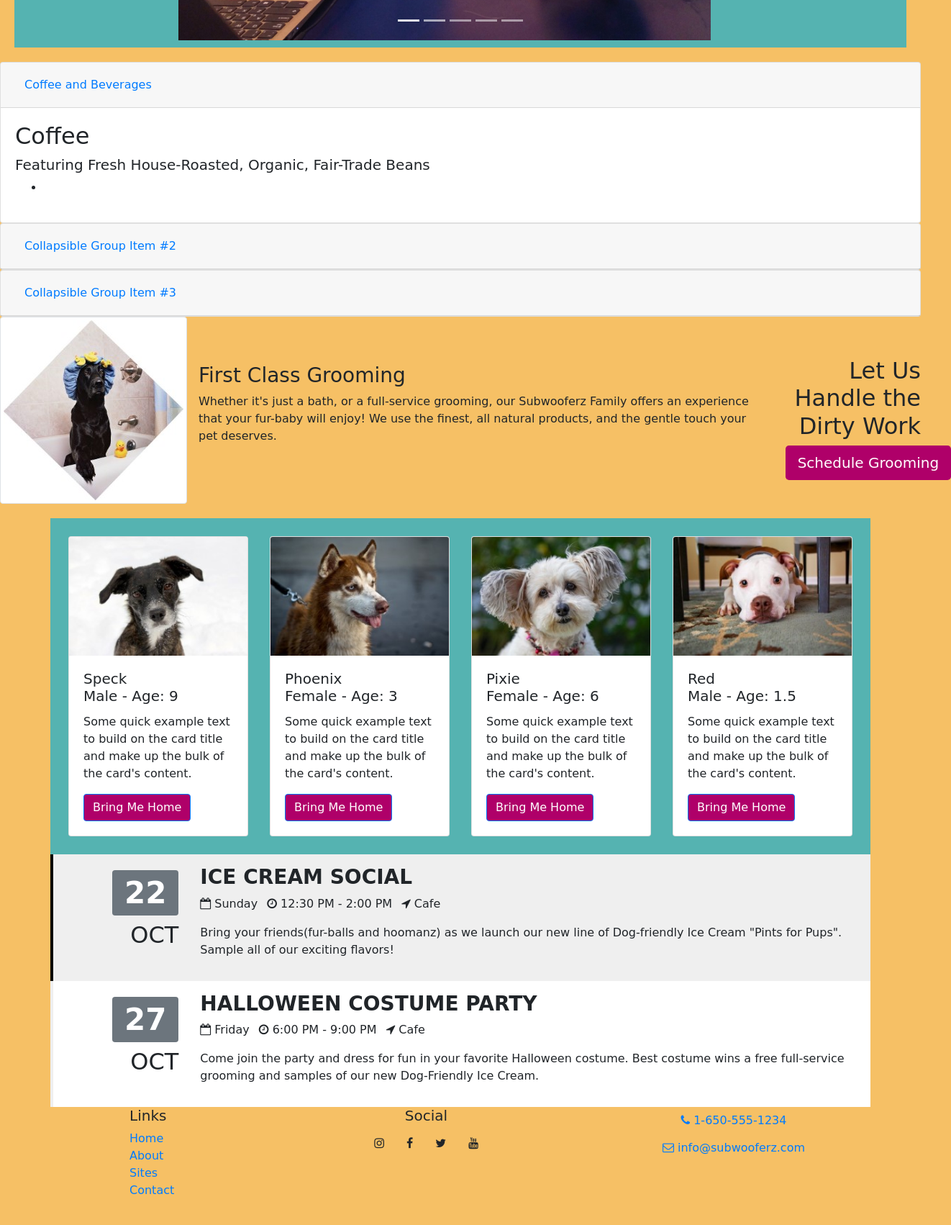
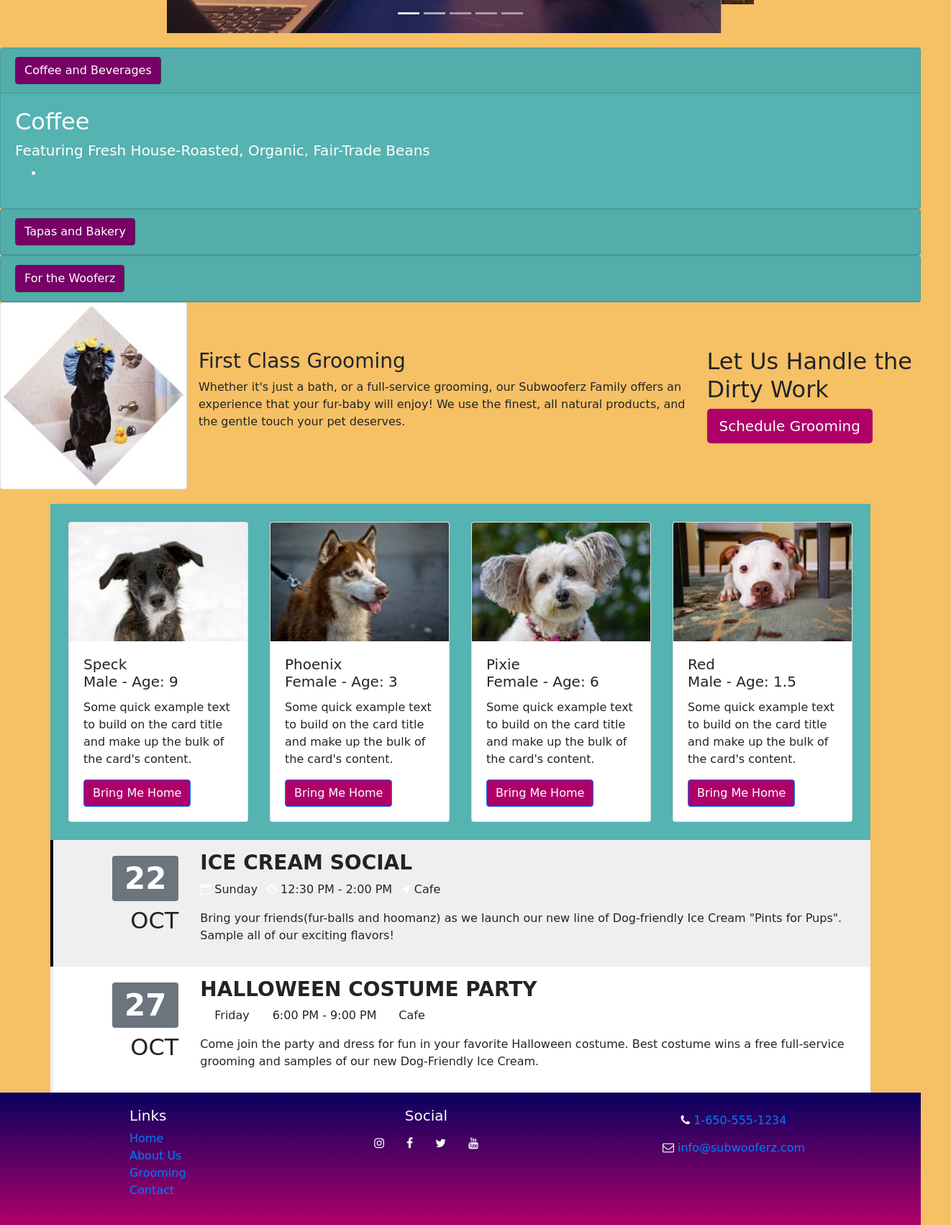
Before and after one commit to ChrisMOliva/Subwooferz, a website: page index.html in a window 1280 px wide. Shown: the part 701-2403 px from the top of the page at 72% size, 1322 px wide, since content can reach past the window. Drawn offline with nearby package versions, Linux system fonts and the light colour scheme; a web font is replaced by a local one.

Commit message:
Assigned links in Navbar and Footer, added CSS Styling to accordion Cafe Menu and Footer.

```diff
--- a/css/styles.css
+++ b/css/styles.css
@@ -8,6 +8,12 @@ body {
     font-family: 'Original Surfer',
     cursive;
     background-color: #f6c065;
+}
+
+footer {
+    background-image: linear-gradient(to bottom, #09015f, #400162, #780066, #af0069);
+    padding: 20px 0;
+    color: white;
 }
 
 
@@ -27,8 +33,16 @@ body {
     margin: 20px;
 }
 
+.btn-success {
+    background-color: #09015f;
+}
+
 .btn-primary {
     background-color: #af0069;
+}
+
+.btn-dark {
+    background-color: #780066;
 }
 
 .row-striped:nth-of-type(odd) {
@@ -45,11 +59,20 @@ body {
     padding: 15px 0;
 }
 
+.fa {
+   color: white;
+}
+
 #carouselDiv {
-    margin: 20px;
-    padding: 10px;
+    padding: 20px;
+    /* border: 20px #55b3b1 solid; */
+}
+
+#accordion .card {
     background-color: #55b3b1;
+    color: white;
 }
+
 
 #groomingButton {
     background-color: #af0069;
--- a/index.html
+++ b/index.html
@@ -33,12 +33,12 @@
         </button>
         <div class="collapse navbar-collapse" id="navbarNavAltMarkup">
           <div class="navbar-nav">
-            <a class="nav-item nav-link active" href="#">About Us <span class="sr-only">(current)</span></a>
-            <a class="nav-item nav-link" href="#">Cafe</a>
-            <a class="nav-item nav-link" href="#">Grooming</a>
-            <a class="nav-item nav-link" href="#">Adopt</a>
-            <a class="nav-item nav-link " href="#">Events</a>
-            <a class="nav-item nav-link " href="#">Contact Us</a>
+            <a class="nav-item nav-link active" href="#carouselDiv">About Us <span class="sr-only">(current)</span></a>
+            <a class="nav-item nav-link" href="#accordion">Cafe</a>
+            <a class="nav-item nav-link" href="#groomingDiv">Grooming</a>
+            <a class="nav-item nav-link" href="#fosterCards">Adopt</a>
+            <a class="nav-item nav-link " href="#eventsDiv">Events</a>
+            <a class="nav-item nav-link " href="#footerDiv">Contact Us</a>
           </div>
         </div>
     </nav>
@@ -86,7 +86,7 @@
         <div class="card">
           <div class="card-header" id="headingOne">
             <h5 class="mb-0">
-              <button class="btn btn-link" data-toggle="collapse" data-target="#collapseOne" aria-expanded="true" aria-controls="collapseOne">
+              <button class="btn btn-dark" data-toggle="collapse" data-target="#collapseOne" aria-expanded="true" aria-controls="collapseOne">
                 Coffee and Beverages
               </button>
             </h5>
@@ -105,48 +105,60 @@
         <div class="card">
           <div class="card-header" id="headingTwo">
             <h5 class="mb-0">
-              <button class="btn btn-link collapsed" data-toggle="collapse" data-target="#collapseTwo" aria-expanded="false" aria-controls="collapseTwo">
-                Collapsible Group Item #2
+              <button class="btn btn-dark collapsed" data-toggle="collapse" data-target="#collapseTwo" aria-expanded="false" aria-controls="collapseTwo">
+                Tapas and Bakery
               </button>
             </h5>
           </div>
           <div id="collapseTwo" class="collapse" aria-labelledby="headingTwo" data-parent="#accordion">
             <div class="card-body">
-              Anim pariatur cliche reprehenderit, enim eiusmod high life accusamus terry richardson ad squid. 3 wolf moon officia aute, non cupidatat skateboard dolor brunch. Food truck quinoa nesciunt laborum eiusmod. Brunch 3 wolf moon tempor, sunt aliqua put a bird on it squid single-origin coffee nulla assumenda shoreditch et. Nihil anim keffiyeh helvetica, craft beer labore wes anderson cred nesciunt sapiente ea proident. Ad vegan excepteur butcher vice lomo. Leggings occaecat craft beer farm-to-table, raw denim aesthetic synth nesciunt you probably haven't heard of them accusamus labore sustainable VHS.
+           <h2>Tapas</h2>
+             <h5>Small, Fun Plates Made Fresh Daily </h5>
+             <ul>
+               <li></li>
+             </ul>
+             <h2>Bakery</h2>
+             <h5>Delivered Fresh Daily, Courtesy of Sweet Emulsion Bakery and Sweets </h5>
+             <ul>
+               <li></li>
+             </ul>
             </div>
           </div>
         </div>
         <div class="card">
           <div class="card-header" id="headingThree">
             <h5 class="mb-0">
-              <button class="btn btn-link collapsed" data-toggle="collapse" data-target="#collapseThree" aria-expanded="false" aria-controls="collapseThree">
-                Collapsible Group Item #3
+              <button class="btn btn-dark collapsed" data-toggle="collapse" data-target="#collapseThree" aria-expanded="false" aria-controls="collapseThree">
+                For the Wooferz
               </button>
             </h5>
           </div>
           <div id="collapseThree" class="collapse" aria-labelledby="headingThree" data-parent="#accordion">
             <div class="card-body">
-              Anim pariatur cliche reprehenderit, enim eiusmod high life accusamus terry richardson ad squid. 3 wolf moon officia aute, non cupidatat skateboard dolor brunch. Food truck quinoa nesciunt laborum eiusmod. Brunch 3 wolf moon tempor, sunt aliqua put a bird on it squid single-origin coffee nulla assumenda shoreditch et. Nihil anim keffiyeh helvetica, craft beer labore wes anderson cred nesciunt sapiente ea proident. Ad vegan excepteur butcher vice lomo. Leggings occaecat craft beer farm-to-table, raw denim aesthetic synth nesciunt you probably haven't heard of them accusamus labore sustainable VHS.
+             <h2>Dog-Friendly Treatz</h2>
+             <h5>Organic Treatz Made Specially for Dogs </h5>
+             <ul>
+               <li></li>
+             </ul>
             </div>
           </div>
         </div>
       </div>
-
       <div class="row row-content align-items-center">
-        <div class="col">
-          <div class="media">
-            <img class="d-flex mr-3 img-thumbnail" src="img/BlackLabBath.jpg" alt="Dog in Bath" />
-            <div class="media-body align-self-center">
-              <h3>First Class Grooming</h3>
-                <p class="d-none d-sm-block">Whether it's just a bath, or a full-service grooming, our Subwooferz Family offers an experience that your fur-baby will enjoy!  We use the finest, all natural products, and the gentle touch your pet deserves. </p>
+        <div class="col-sm-4 order-sm-last col-md-3">
+           <h2 class="text-sm">Let Us Handle the Dirty Work</h2>
+              <a role="button" class="btn btn-lg text-white text-nowrap" id="groomingButton" data-toggle="modal" data-target="#reserveModal">Schedule Grooming</a>
+        </div>
+          <div class="col" id="groomingDiv">
+            <div class="media">
+              <img class="d-flex mr-3 img-thumbnail" src="img/BlackLabBath.jpg" alt="Dog in Bath" />
+                <div class="media-body align-self-center">
+                  <h3>First Class Grooming</h3>
+                    <p class="d-none d-sm-block">Whether it's just a bath, or a full-service grooming, our Subwooferz Family offers an experience that your fur-baby will enjoy!  We use the finest, all natural products, and the gentle touch your pet deserves.</p>
+                </div>
             </div>
           </div>
         </div>
-        <div class="col-md-4 col-xl-2 mt-4">
-          <h2 class="text-sm-right">Let Us Handle the Dirty Work</h2>
-          <a role="button" class="btn btn-lg text-white text-nowrap" id="groomingButton" data-toggle="modal" data-target="#reserveModal">Schedule Grooming</a>
-        </div>
-      </div>
 
       <div id="reserveModal" class="modal fade" role="dialog">
         <div class="modal-dialog modal-lg" role="document">
@@ -246,7 +258,7 @@
         </div>
       </div>
 
-      	<div class="container">
+      	<div class="container" id="eventsDiv">
 		<div class="row row-striped">
 			<div class="col-2 text-right">
 				<h1 class="display-4"><span class="badge badge-secondary">22</span></h1>
@@ -279,16 +291,16 @@
 		</div>
 	</div>
 
-  <footer class="site-footer">
+  <footer class="site-footer" id="footerDiv">
         <div class="container">
             <div class="row">
                 <div class="col-4 col-sm-2 offset-1">
                     <h5>Links</h5>
                     <ul class="list-unstyled">
                         <li><a href="#">Home</a></li>
-                        <li><a href="aboutus.html">About</a></li>
-                        <li><a href="#">Sites</a></li>
-                        <li><a href="contactus.html">Contact</a></li>
+                        <li><a href="#carouselDiv">About Us</a></li>
+                        <li><a href="#groomingDiv">Grooming</a></li>
+                        <li><a href="#footerDiv">Contact</a></li>
                     </ul>
                 </div>
                 <div class="col-6 col-sm-5 text-center">
@@ -299,8 +311,8 @@
                     <a class="btn btn-social-icon btn-google" href="http://youtube.com/"><i class="fa fa-youtube"></i></a>
                 </div>
                 <div class="col-sm-4 text-center">
-                    <a role="button" class="btn btn-link" href="tel:+12065551234"><i class="fa fa-phone"></i> 1-650-555-1234</a><br />
-                    <a role="button" class="btn btn-link" href="mailto:campsites@nucamp.co"><i class="fa fa-envelope-o"></i> info@subwooferz.com</a>
+                    <a role="button" class="btn btn-link" href="tel:+65065551234"><i class="fa fa-phone"></i> 1-650-555-1234</a><br />
+                    <a role="button" class="btn btn-link" href="mailto:info@subwooferz.com"><i class="fa fa-envelope-o"></i> info@subwooferz.com</a>
                 </div>
             </div>
         </div>
```
